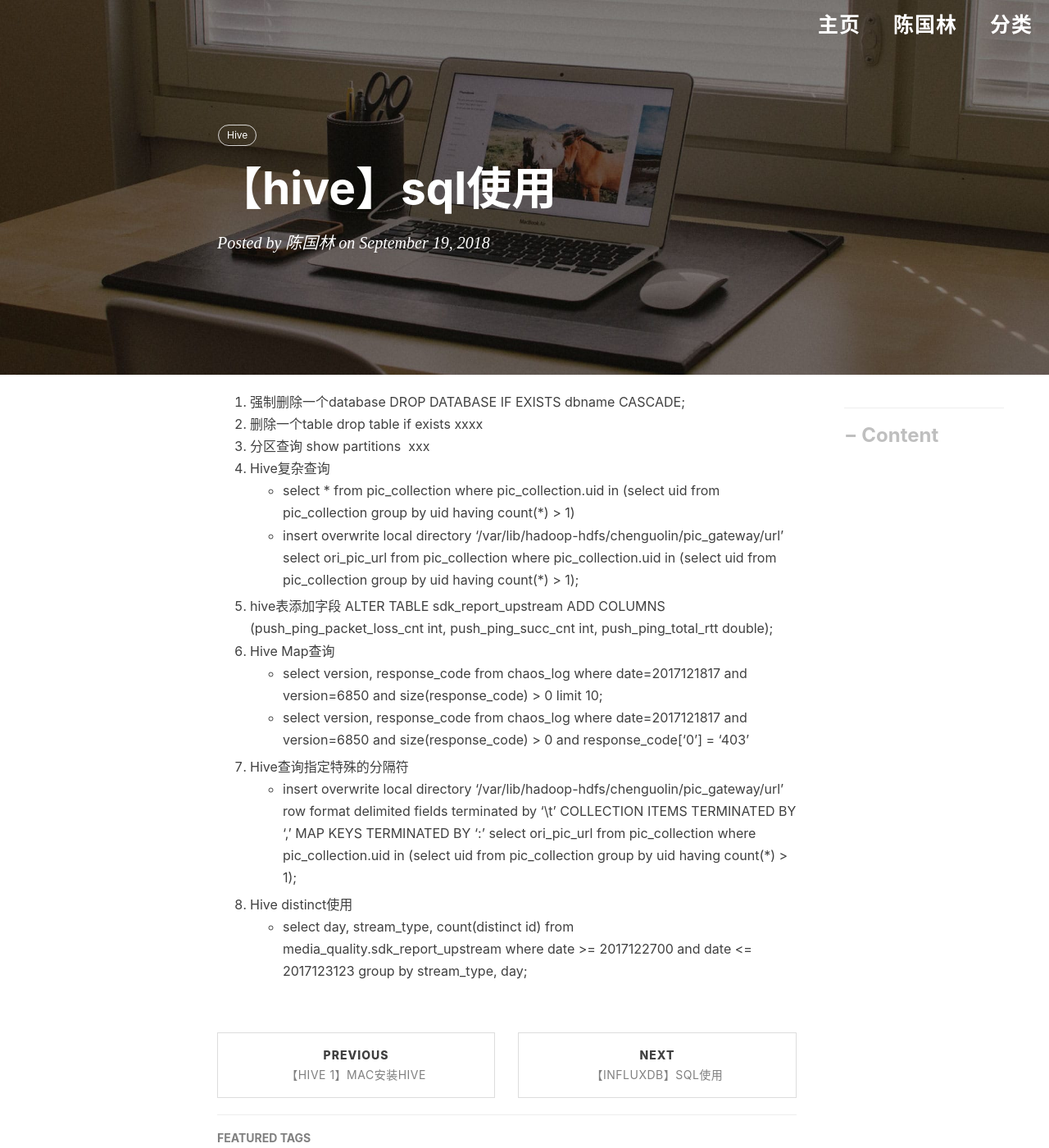
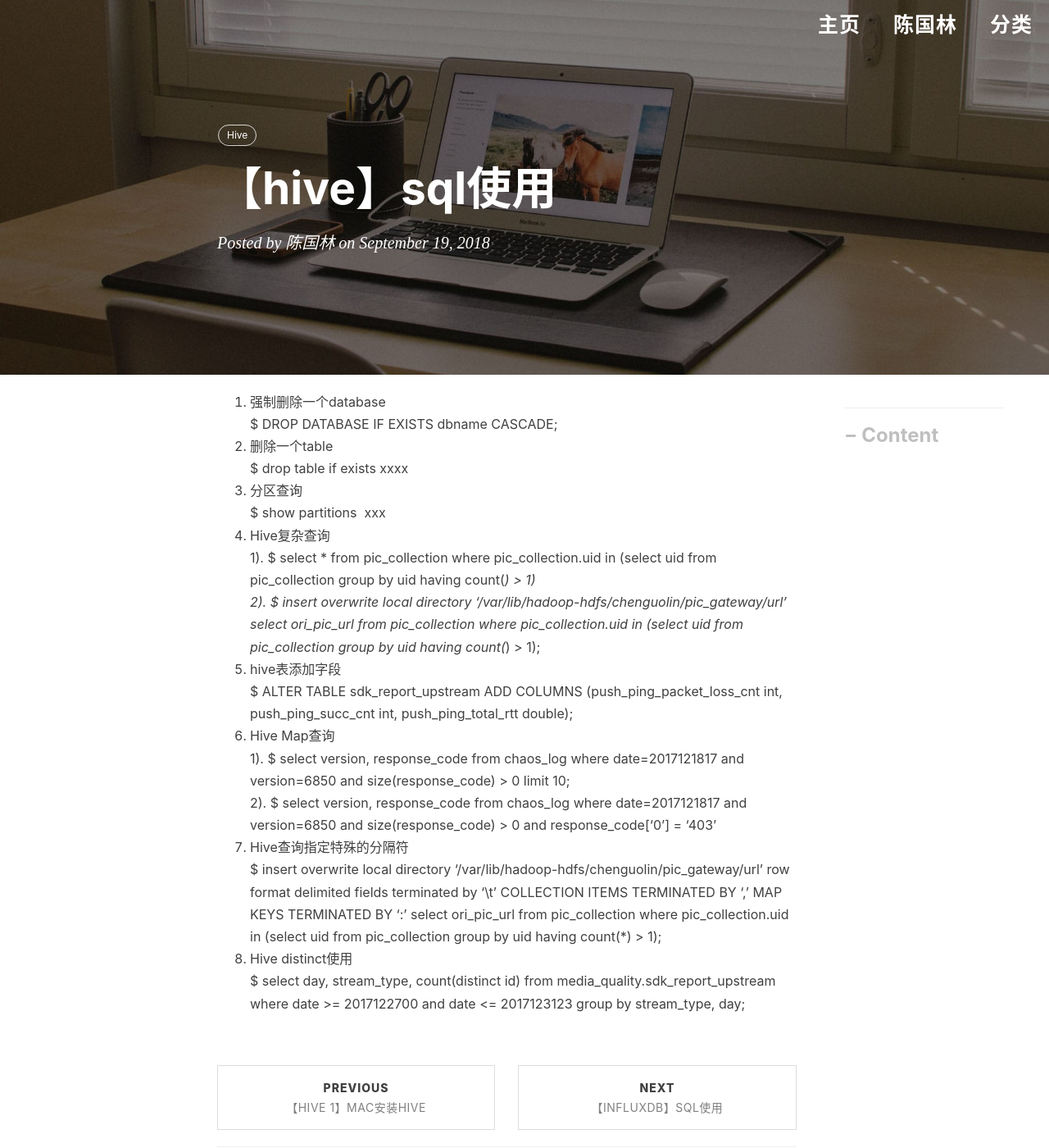
Before and after one commit to engru/chenguolin.github.io, a Jekyll site: the page built from _posts/2018-09-19-【Hive】SQL使用.md, in a window 1280 px wide and 1400 px high. Shown: the whole window at 82% size. Built offline with Jekyll 4.4.1, drawn with Linux system fonts in a browser that asks for light colours; nearby versions of some CDN libraries; comment, search, counter and statistics services are not loaded.

Commit message:
Update 2018-09-19-【Hive】SQL使用.md

```diff
--- a/_posts/2018-09-19-【Hive】SQL使用.md
+++ b/_posts/2018-09-19-【Hive】SQL使用.md
@@ -7,20 +7,20 @@ tags:         #标签
 ---
 
 1. 强制删除一个database
-    DROP DATABASE IF EXISTS dbname CASCADE;
+   $ DROP DATABASE IF EXISTS dbname CASCADE;
 2. 删除一个table
-    drop table if exists xxxx
+   $ drop table if exists xxxx
 3. 分区查询
-    show partitions  xxx
-4.  Hive复杂查询
-    * select * from pic_collection where pic_collection.uid in (select uid from pic_collection group by uid having count(*) > 1)
-    * insert overwrite local directory '/var/lib/hadoop-hdfs/chenguolin/pic_gateway/url' select ori_pic_url from pic_collection where pic_collection.uid in (select uid from pic_collection group by uid having count(*) > 1);
+   $ show partitions  xxx
+4. Hive复杂查询
+   1). $ select * from pic_collection where pic_collection.uid in (select uid from pic_collection group by uid having count(*) > 1)
+   2). $ insert overwrite local directory '/var/lib/hadoop-hdfs/chenguolin/pic_gateway/url' select ori_pic_url from pic_collection where pic_collection.uid in (select uid from pic_collection group by uid having count(*) > 1);
 5. hive表添加字段
-    ALTER TABLE sdk_report_upstream ADD COLUMNS (push_ping_packet_loss_cnt int, push_ping_succ_cnt int, push_ping_total_rtt double);
+   $ ALTER TABLE sdk_report_upstream ADD COLUMNS (push_ping_packet_loss_cnt int, push_ping_succ_cnt int, push_ping_total_rtt double);
 6. Hive Map查询
-    * select version, response_code from chaos_log where date=2017121817 and version=6850 and size(response_code) > 0 limit 10;
-    * select version, response_code from chaos_log where date=2017121817 and version=6850 and size(response_code) > 0 and response_code['0'] = '403'
-7.  Hive查询指定特殊的分隔符
-    * insert overwrite local directory '/var/lib/hadoop-hdfs/chenguolin/pic_gateway/url' row format delimited fields terminated by '\t' COLLECTION ITEMS TERMINATED BY ',' MAP KEYS TERMINATED BY ':' select ori_pic_url from pic_collection where pic_collection.uid in (select uid from pic_collection group by uid having count(*) > 1);
+   1). $ select version, response_code from chaos_log where date=2017121817 and version=6850 and size(response_code) > 0 limit 10;
+   2). $ select version, response_code from chaos_log where date=2017121817 and version=6850 and size(response_code) > 0 and response_code['0'] = '403'
+7. Hive查询指定特殊的分隔符
+   $ insert overwrite local directory '/var/lib/hadoop-hdfs/chenguolin/pic_gateway/url' row format delimited fields terminated by '\t' COLLECTION ITEMS TERMINATED BY ',' MAP KEYS TERMINATED BY ':' select ori_pic_url from pic_collection where pic_collection.uid in (select uid from pic_collection group by uid having count(*) > 1);
 8. Hive distinct使用
-    * select day, stream_type, count(distinct id) from media_quality.sdk_report_upstream where date >= 2017122700 and date <= 2017123123 group by stream_type, day;
+   $ select day, stream_type, count(distinct id) from media_quality.sdk_report_upstream where date >= 2017122700 and date <= 2017123123 group by stream_type, day;
```
